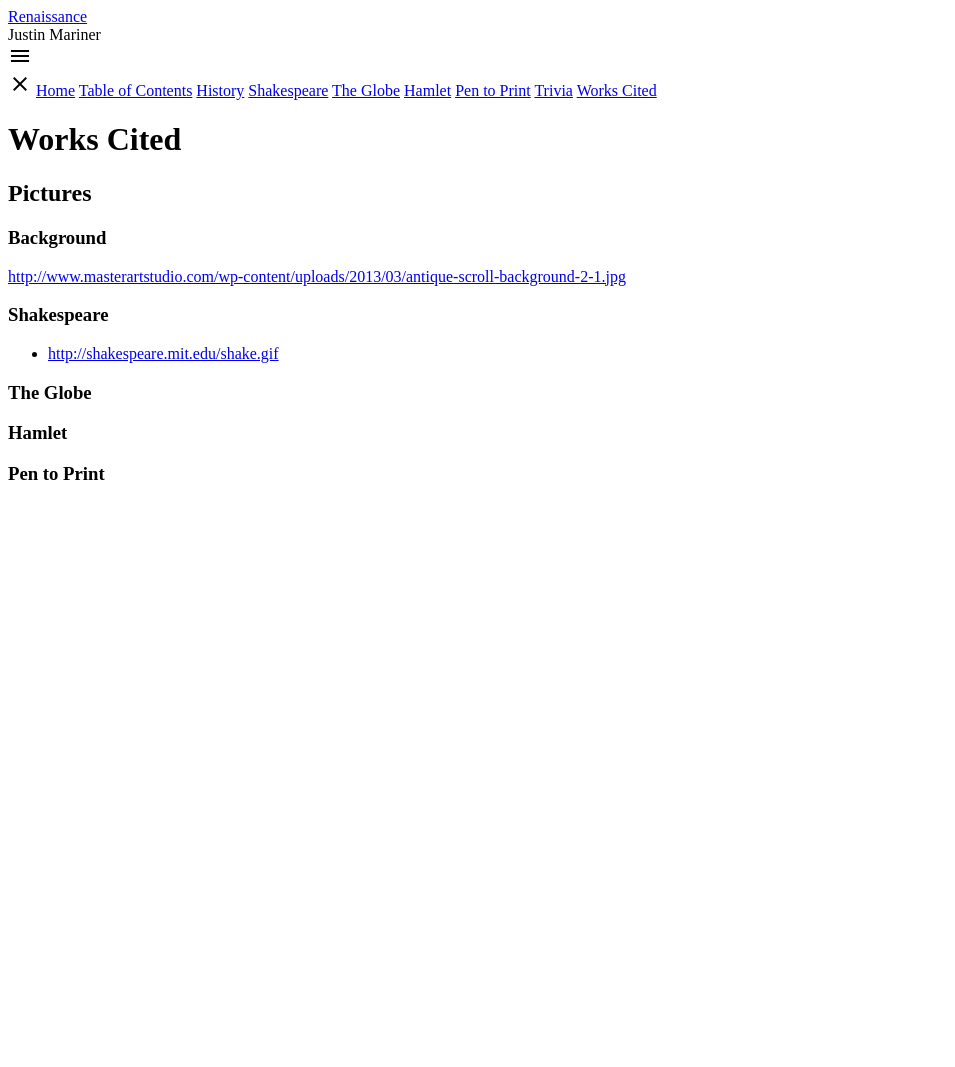
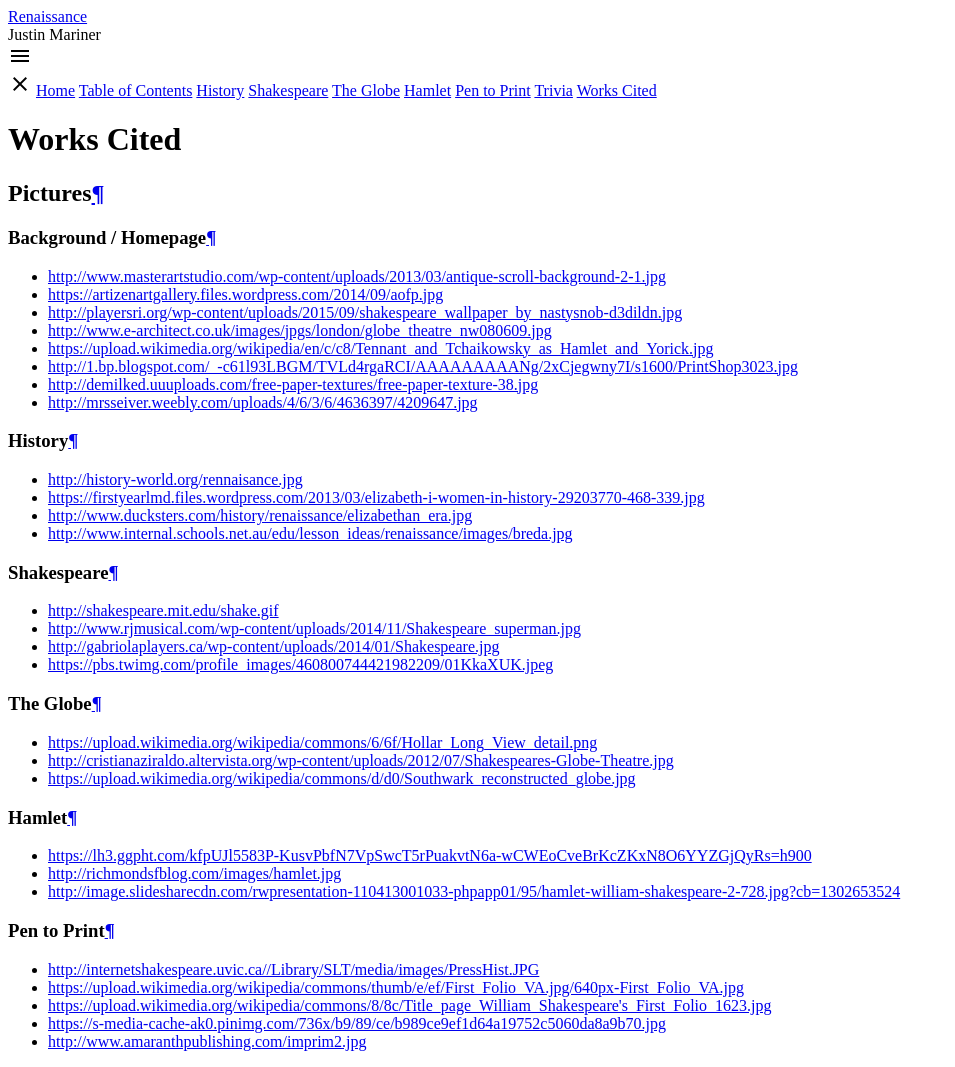
Before and after one commit to jmariner/jmcom-english, a Jekyll site: the page built from renaissance/sources/index.html, in a window 1280 px wide. Shown: the whole page, without its empty margins (0-955 px from the left). Built offline with Jekyll 4.4.1, drawn with Linux system fonts in a browser that asks for light colours; nearby versions of some CDN libraries; before the commit the page ends 900 px from its top, so only the background shows below that.

Commit message:
homepage complete + adding more js

```diff
--- a/_includes/sources.md
+++ b/_includes/sources.md
@@ -1,15 +1,42 @@
 # Works Cited
 
-## Pictures
+## __Pictures__
 
-### Background
-[http://www.masterartstudio.com/wp-content/uploads/2013/03/antique-scroll-background-2-1.jpg](http://www.masterartstudio.com/wp-content/uploads/2013/03/antique-scroll-background-2-1.jpg)
+### Background / Homepage
+- <http://www.masterartstudio.com/wp-content/uploads/2013/03/antique-scroll-background-2-1.jpg>
+- <https://artizenartgallery.files.wordpress.com/2014/09/aofp.jpg>
+- <http://playersri.org/wp-content/uploads/2015/09/shakespeare_wallpaper_by_nastysnob-d3dildn.jpg>
+- <http://www.e-architect.co.uk/images/jpgs/london/globe_theatre_nw080609.jpg>
+- <https://upload.wikimedia.org/wikipedia/en/c/c8/Tennant_and_Tchaikowsky_as_Hamlet_and_Yorick.jpg>
+- <http://1.bp.blogspot.com/_-c61l93LBGM/TVLd4rgaRCI/AAAAAAAAANg/2xCjegwny7I/s1600/PrintShop3023.jpg>
+- <http://demilked.uuuploads.com/free-paper-textures/free-paper-texture-38.jpg>
+- <http://mrsseiver.weebly.com/uploads/4/6/3/6/4636397/4209647.jpg>
+
+### History
+- <http://history-world.org/rennaisance.jpg>
+- <https://firstyearlmd.files.wordpress.com/2013/03/elizabeth-i-women-in-history-29203770-468-339.jpg>
+- <http://www.ducksters.com/history/renaissance/elizabethan_era.jpg>
+- <http://www.internal.schools.net.au/edu/lesson_ideas/renaissance/images/breda.jpg>
 
 ### Shakespeare
-- [http://shakespeare.mit.edu/shake.gif](http://shakespeare.mit.edu/shake.gif)
+- <http://shakespeare.mit.edu/shake.gif>
+- <http://www.rjmusical.com/wp-content/uploads/2014/11/Shakespeare_superman.jpg>
+- <http://gabriolaplayers.ca/wp-content/uploads/2014/01/Shakespeare.jpg>
+- <https://pbs.twimg.com/profile_images/460800744421982209/01KkaXUK.jpeg>
 
 ### The Globe
+- <https://upload.wikimedia.org/wikipedia/commons/6/6f/Hollar_Long_View_detail.png>
+- <http://cristianaziraldo.altervista.org/wp-content/uploads/2012/07/Shakespeares-Globe-Theatre.jpg>
+- <https://upload.wikimedia.org/wikipedia/commons/d/d0/Southwark_reconstructed_globe.jpg>
 
 ### Hamlet
+- <https://lh3.ggpht.com/kfpUJl5583P-KusvPbfN7VpSwcT5rPuakvtN6a-wCWEoCveBrKcZKxN8O6YYZGjQyRs=h900>
+- <http://richmondsfblog.com/images/hamlet.jpg>
+- <http://image.slidesharecdn.com/rwpresentation-110413001033-phpapp01/95/hamlet-william-shakespeare-2-728.jpg?cb=1302653524>
 
 ### Pen to Print
+- <http://internetshakespeare.uvic.ca//Library/SLT/media/images/PressHist.JPG>
+- <https://upload.wikimedia.org/wikipedia/commons/thumb/e/ef/First_Folio_VA.jpg/640px-First_Folio_VA.jpg>
+- <https://upload.wikimedia.org/wikipedia/commons/8/8c/Title_page_William_Shakespeare's_First_Folio_1623.jpg>
+- <https://s-media-cache-ak0.pinimg.com/736x/b9/89/ce/b989ce9ef1d64a19752c5060da8a9b70.jpg>
+- <http://www.amaranthpublishing.com/imprim2.jpg>
--- a/assets/js/style.js
+++ b/assets/js/style.js
@@ -2,8 +2,28 @@
 	$("nav a." + /^ren\-(.+)$/.exec($("body").attr("data-location"))[1]).addClass("current");
 	$("#openNav").click(function() {
 		$("header").addClass("navActive");
+		return false;
 	});
 	$("#closeNav").click(function() {
 		$("header").removeClass("navActive");
+		return false;
+	});
+	$("body").click(function(){
+		$("header").removeClass("navActive");
+	});
+
+	$(".md h2, .md h3")
+	.attr("id", function(i, old){
+		return old.split("-").slice(0, 7).join("-");
+	})
+	.append(function() {
+		return $("<a>")
+		.text("¶")
+		.addClass("heading-link")
+		.attr("href","./#" + $(this).attr("id"));
+	});
+
+	$("body[data-location='ren-sources'] .md li").attr("title", function(){
+		return $(this).children("a").text();
 	});
 });
--- a/renaissance/index.html
+++ b/renaissance/index.html
@@ -55,11 +55,13 @@
 			</div>
 		</div>
 	</a></div>
-	<div class="hidden outer hover trivia"><a href="/renaissance/trivia">
+	<div class="outer hover trivia"><a href="/renaissance/trivia">
 		<img class="background" src="/assets/img/home/trivia.jpg">
 		<div class="inner">
 			<div class="title">Trivia</div>
-			<div class="desc"></div>
+			<div class="desc">
+				Various random facts about the English Renaissance that you probably never knew.
+			</div>
 		</div>
 	</a></div>
 	<div class="outer hover sources"><a href="/renaissance/sources">
--- a/renaissance/sources/index.html
+++ b/renaissance/sources/index.html
@@ -3,9 +3,8 @@
 title: Renaissance - Sources
 location: ren-sources
 ---
-<main>
-	<div class="images"></div>
-	<div class="md">
+<main class="no-images">
+	<div class="md h3">
 		{% capture mark %}{% include sources.md %}{% endcapture %}
 		{{ mark | markdownify }}
 	</div>
--- a/txt/picture sources.txt
+++ b/txt/picture sources.txt
@@ -7,6 +7,7 @@
 https://upload.wikimedia.org/wikipedia/en/c/c8/Tennant_and_Tchaikowsky_as_Hamlet_and_Yorick.jpg
 http://1.bp.blogspot.com/_-c61l93LBGM/TVLd4rgaRCI/AAAAAAAAANg/2xCjegwny7I/s1600/PrintShop3023.jpg
 http://demilked.uuuploads.com/free-paper-textures/free-paper-texture-38.jpg
+http://mrsseiver.weebly.com/uploads/4/6/3/6/4636397/4209647.jpg?498
 
 history
 http://history-world.org/rennaisance.jpg
```
Also changed, not shown: _includes/pen-to-print.md (+1 -1 lines), assets/styles/ren/home.css (+10 -1 lines), assets/styles/ren/page.css (+29 -3 lines), assets/img/history/elizabeth-i-women-in-history-29203770-468-339.jpg (added), assets/img/history/elizabeth.jpg (deleted), assets/img/home/trivia.jpg (added).
